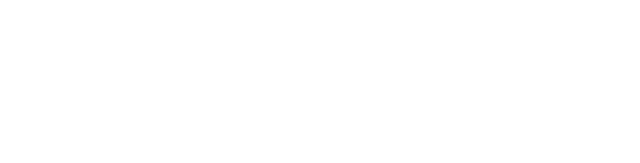
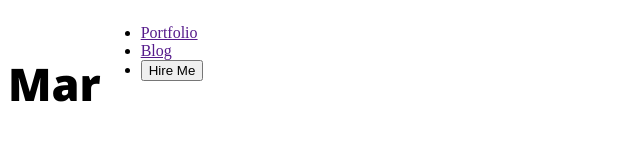
Before and after one commit to shanjidarahaman/portfolio, a plain HTML site: page index.html in a window 1280 px wide. Shown: the whole page, without its empty margins (0-640 px from the left). Drawn offline with nearby package versions, Linux system fonts and the light colour scheme.

Commit message:
font title

```diff
--- a/index.html
+++ b/index.html
@@ -4,9 +4,19 @@
     <meta charset="UTF-8">
     <meta http-equiv="X-UA-Compatible" content="IE=edge">
     <meta name="viewport" content="width=device-width, initial-scale=1.0">
-    <title>Document</title>
+    <title>My Portfolio</title>
+    <link rel="stylesheet" href="../portfolio/portfolio.css">
 </head>
 <body>
-
+    <header>
+        <nav>
+            <h3 class="nav-title">Ma<span color="rgb(253, 110, 10)">r</span></h3>
+            <ul>
+                <li><a href="">Portfolio</a></li>
+                <li><a href="">Blog</a></li>
+                <li><a href=""><button>Hire Me</button></a></li>
+            </ul>
+        </nav>
+    </header>
 </body>
 </html>
--- /dev/null
+++ b/portfolio.css
@@ -0,0 +1,14 @@
+@import url('https://fonts.googleapis.com/css2?family=Open+Sans:ital,wght@0,300..800;1,300..800&display=swap');
+
+nav {
+    display: flex;
+
+}
+.nav-title {
+          font-family: Open Sans;
+          font-weight: 800;
+          font-size: 45px;
+
+
+
+}
```
